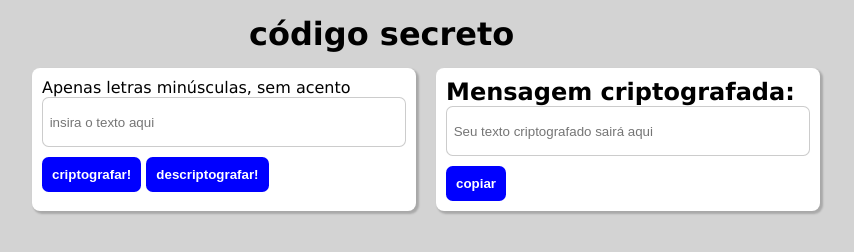
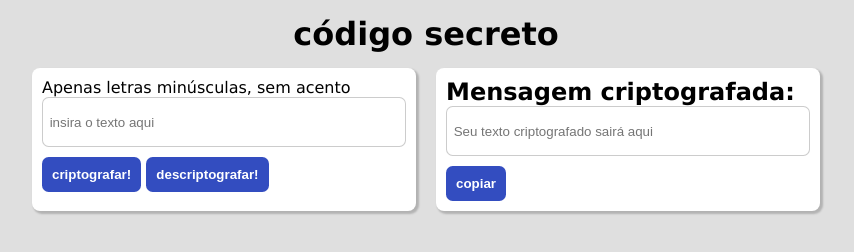
Before and after one commit to danielbecher/danielbecher.github.io, a plain HTML site: page index.html in a window 1280 px wide. Shown: the whole page, without its empty margins (214-1068 px from the left). Drawn offline with Linux system fonts and the light colour scheme.

Commit message:
Texto do título da página alinhado ao centro

```diff
--- a/index.html
+++ b/index.html
@@ -4,7 +4,7 @@
   <meta charset="UTF-8">
   <meta http-equiv="X-UA-Compatible" content="IE=edge">
   <meta name="viewport" content="width=device-width, initial-scale=1.0">
-  <title>Codificador/Decodificador de frases - Challenge ONE #1</title>
+  <title>Codificador/Decodificador de frases - #challengeonelogicabr</title>
   <link rel="stylesheet" href="style.css">
 </head>
 <body>
--- a/style.css
+++ b/style.css
@@ -5,7 +5,7 @@
 }
 
 body {
-  background-color: lightgray;
+  background-color: rgb(223, 223, 223);
   font-family: Verdana, Geneva, Tahoma, sans-serif;
 }
 
@@ -18,9 +18,7 @@ body {
 
 .titulo {
   padding: 15px;
-  width: 30vw;
-  margin: auto;
-
+  text-align:center;
 }
 
 .box {
@@ -37,7 +35,7 @@ body {
   border: 0;
   color: white;
   font-weight: bold;
-  background-color: blue;
+  background-color: rgb(51, 77, 192);
   padding: 10px;
   margin-top: 10px;
   border-radius: 0.5em;
```
